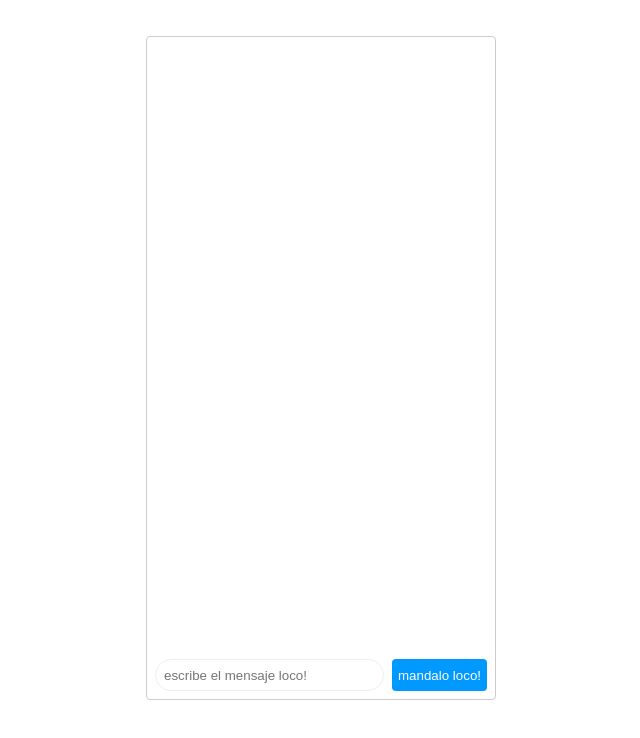
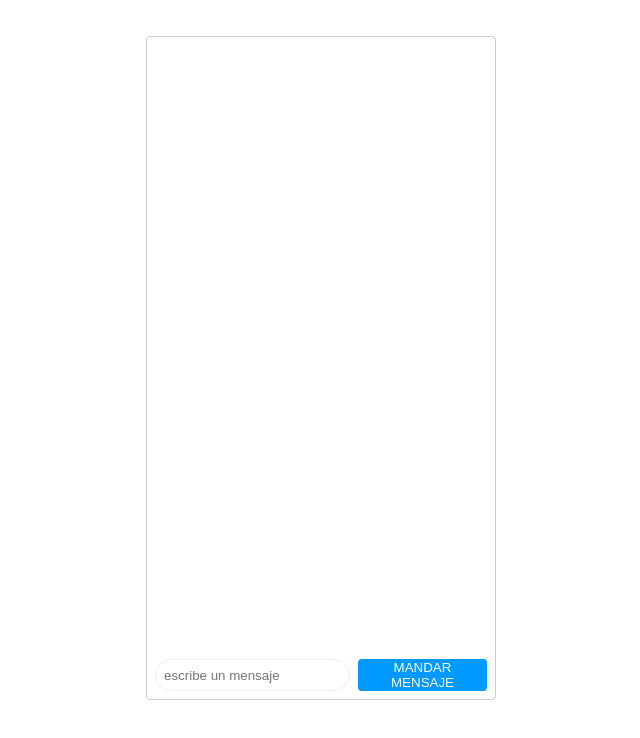
Before and after one commit to ignacioodeveloper/live-chat, a website: page client/index.html in a window 1280 px wide. Shown: the whole page, without its empty margins (319-959 px from the left). Drawn offline with Linux system fonts and the light colour scheme.

Commit message:
text fix

```diff
--- a/client/index.html
+++ b/client/index.html
@@ -154,9 +154,9 @@
     <section id="chat">
         <ul id="messages"></ul>
         <form id="form">
-            <input type="text" name="message" id="input" placeholder="escribe el mensaje loco!"
+            <input type="text" name="message" id="input" placeholder="escribe un mensaje"
             autocomplete="off">
-            <button type="submit"> mandalo loco! </button>
+            <button type="submit"> MANDAR MENSAJE </button>
 
         </form>
 
```
